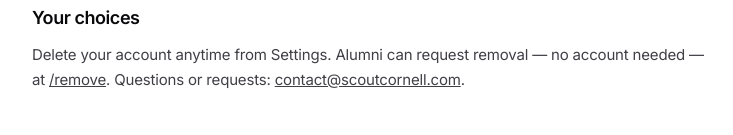
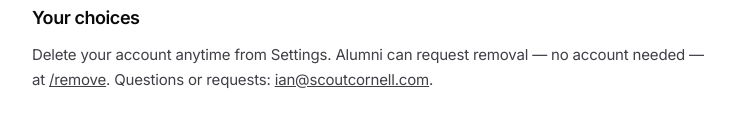
Before and after one commit to pauliano22/scout, a Next.js app in the folder apps/web/: page /privacy in a window 1280 px wide. Shown: the part 817-952 px from the top of the page, without its empty margins (272-1005 px from the left). Built offline with nearby package versions, Linux system fonts and the light colour scheme; no server answers.

Commit message:
compliance: use ian@scoutcornell.com as the contact address on legal pages
Co-Authored-By: Claude Fable 5 <noreply@anthropic.com>
(cherry picked from commit bb9737e3b336e6e44f5f812904fd2b99d2f8226e)

```diff
--- a/apps/web/app/privacy/page.tsx
+++ b/apps/web/app/privacy/page.tsx
@@ -57,10 +57,10 @@ export default function PrivacyPage() {
           </Link>
           . Questions or requests:{' '}
           <a
-            href="mailto:contact@scoutcornell.com"
+            href="mailto:ian@scoutcornell.com"
             className="underline hover:text-[--text-primary]"
           >
-            contact@scoutcornell.com
+            ian@scoutcornell.com
           </a>
           .
         </p>
--- a/apps/web/app/terms/page.tsx
+++ b/apps/web/app/terms/page.tsx
@@ -47,10 +47,10 @@ export default function TermsPage() {
           warranties, and we are not liable for indirect or consequential damages. New
           York law governs. Questions:{' '}
           <a
-            href="mailto:contact@scoutcornell.com"
+            href="mailto:ian@scoutcornell.com"
             className="underline hover:text-[--text-primary]"
           >
-            contact@scoutcornell.com
+            ian@scoutcornell.com
           </a>
           .
         </p>
```
